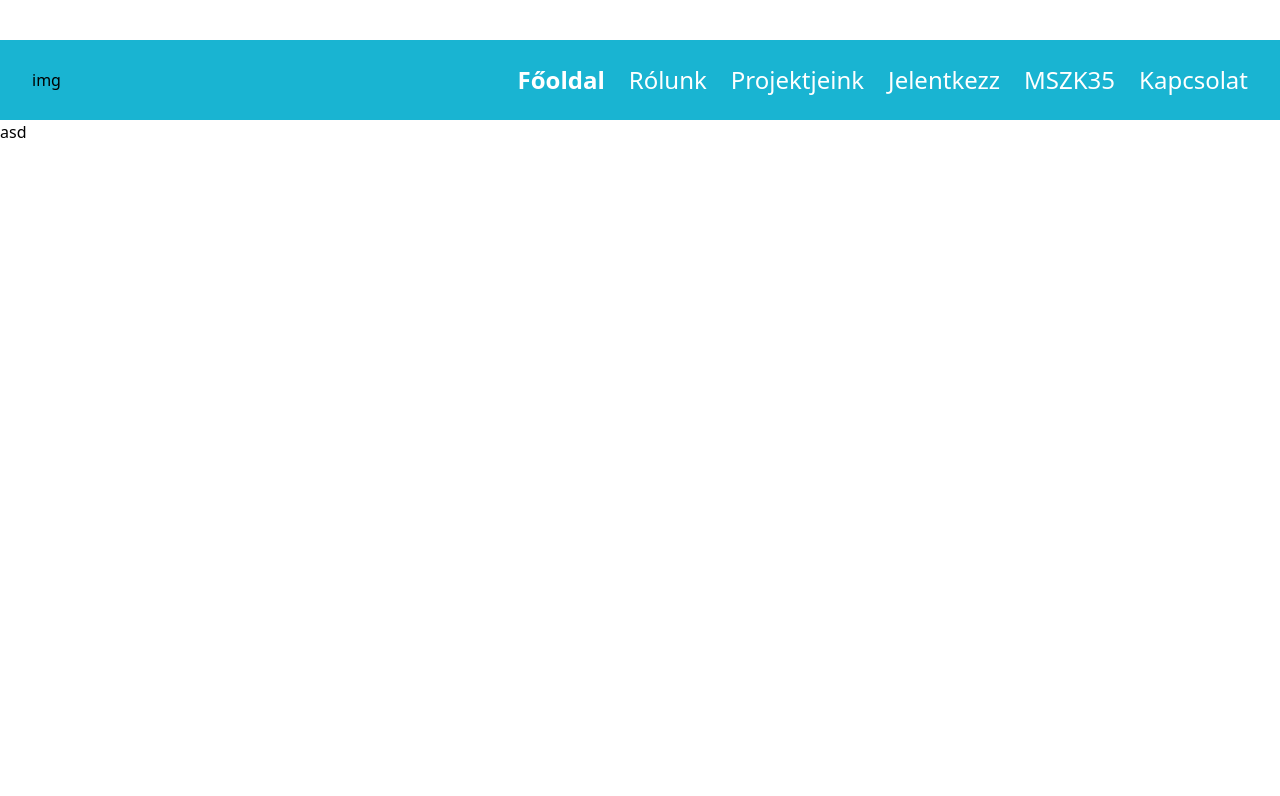
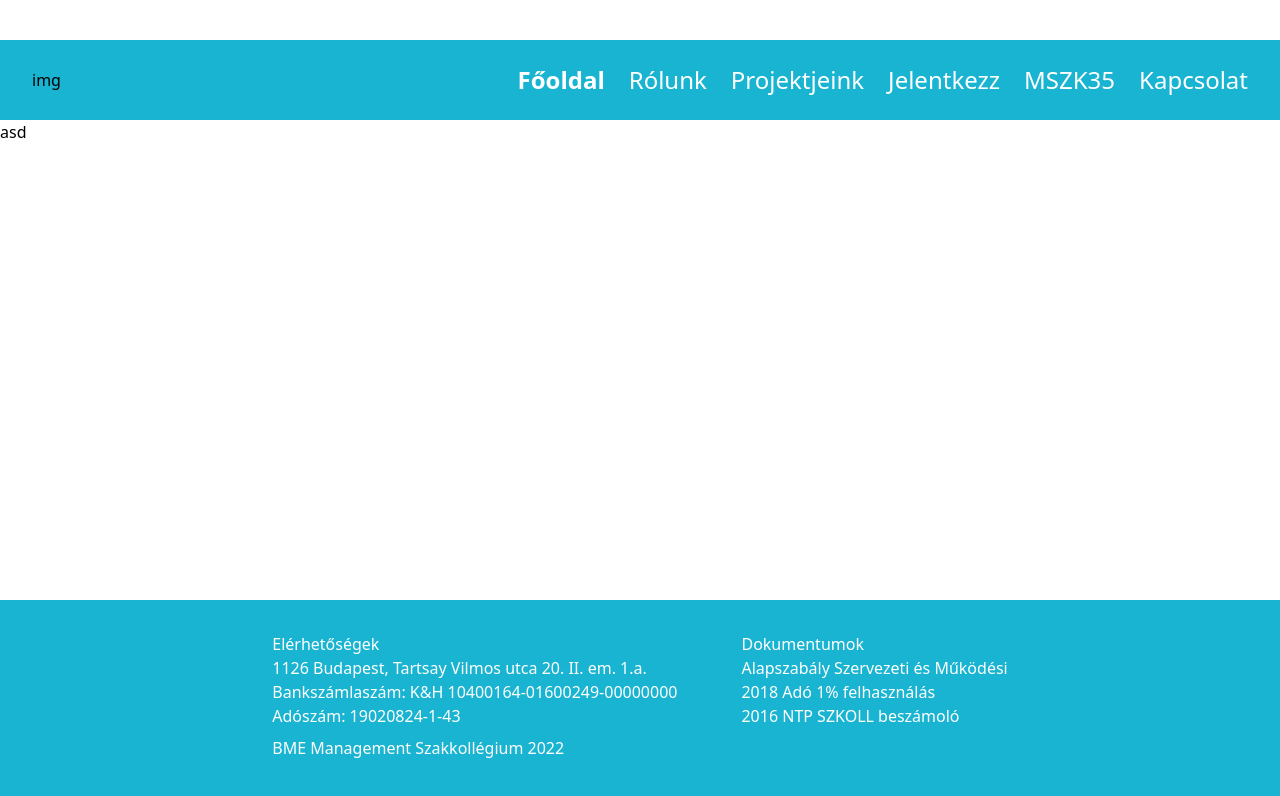
Before and after one commit to simonyiszk/mszk, a Next.js app: page / in a window 1280 px wide. Shown: the top 796 px of the page. Built offline with nearby package versions, Linux system fonts and the light colour scheme.

Commit message:
Task/3 (#13)
* footer

* footer to layout

```diff
--- /dev/null
+++ b/src/components/footer/Footer.tsx
@@ -0,0 +1,28 @@
+import { FooterSection } from "./FooterSection";
+
+export function Footer() {
+	return (
+		<div className="w-full font-medium text-white bg-mszk-blue">
+			<footer className="flex flex-col justify-center p-8 xl:py-8 mx-auto w-full max-w-7xl text-sm xl:text-base">
+				<div className="flex flex-col xl:flex-row gap-2 xl:gap-16 justify-center w-full">
+					<FooterSection title="Elérhetőségek">
+						<p>1126 Budapest, Tartsay Vilmos utca 20. II. em. 1.a.</p>
+						<p>Bankszámlaszám: K&H 10400164-01600249-00000000</p>
+						<p>Adószám: 19020824-1-43</p>
+						<p className="my-2 text-left">
+							BME Management Szakkollégium {new Date().getFullYear()}
+						</p>
+					</FooterSection>
+					<FooterSection title="Dokumentumok">
+						{/* TODO data from cms, https://github.com/simonyiszk/mszk/issues/12 */}
+						<ul>
+							<li>Alapszabály Szervezeti és Működési</li>
+							<li>2018 Adó 1% felhasználás</li>
+							<li>2016 NTP SZKOLL beszámoló</li>
+						</ul>
+					</FooterSection>
+				</div>
+			</footer>
+		</div>
+	);
+}
--- /dev/null
+++ b/src/components/footer/FooterSection.tsx
@@ -0,0 +1,12 @@
+type FooterSectionType = {
+	title: string;
+	children: JSX.Element | JSX.Element[];
+};
+export function FooterSection({ title, children }: FooterSectionType) {
+	return (
+		<div>
+			<h1>{title}</h1>
+			<div>{children}</div>
+		</div>
+	);
+}
--- a/src/components/layouts/PageLayout.tsx
+++ b/src/components/layouts/PageLayout.tsx
@@ -1,3 +1,4 @@
+import { Footer } from "@/components/footer/Footer";
 import { Header } from "@/components/header/Header";
 
 type PageLayoutProps = {
@@ -9,6 +10,7 @@ export function PageLayout({ children }: PageLayoutProps) {
 		<div className="flex flex-col min-h-screen">
 			<Header />
 			<main className="flex-1">{children}</main>
+			<Footer />
 		</div>
 	);
 }
```
